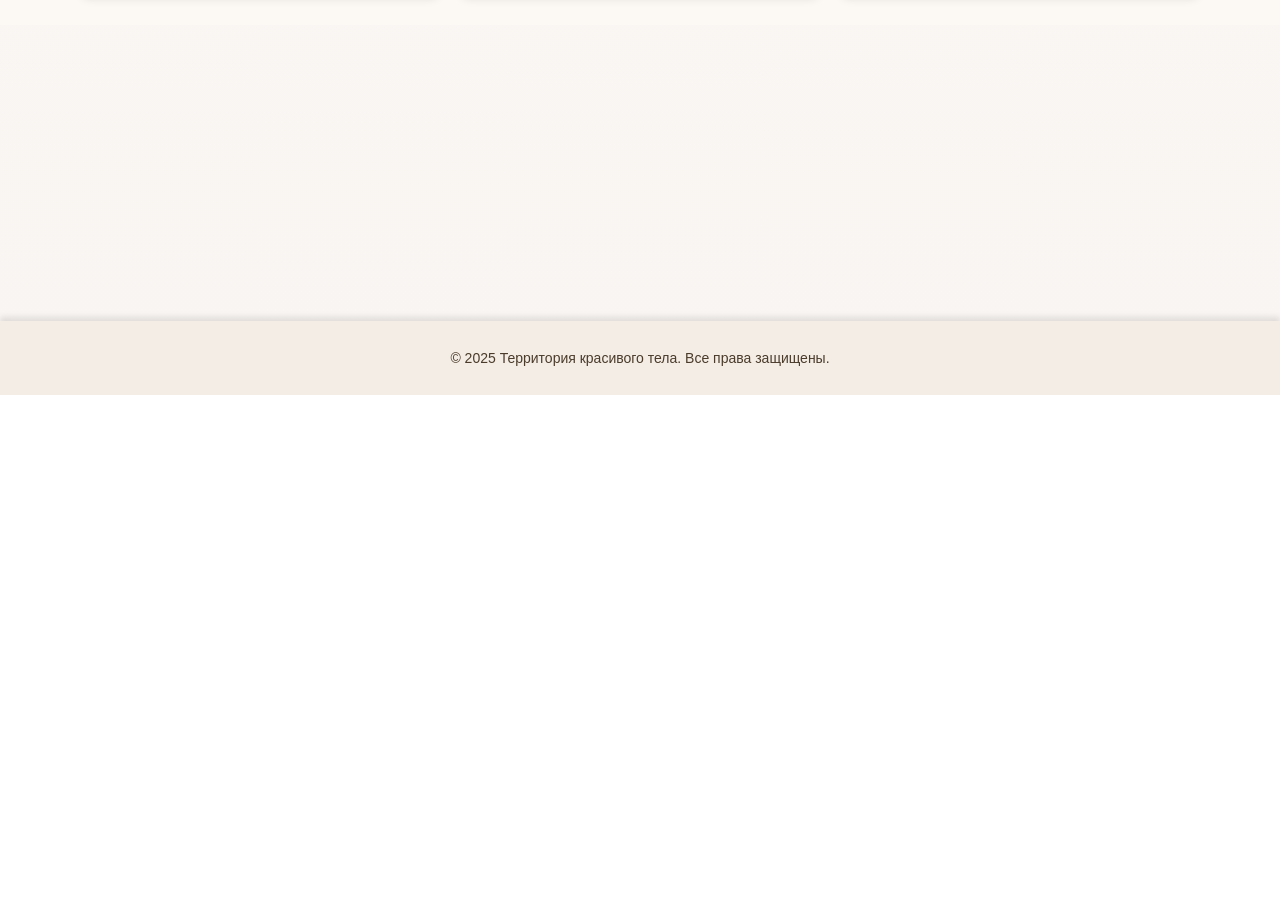
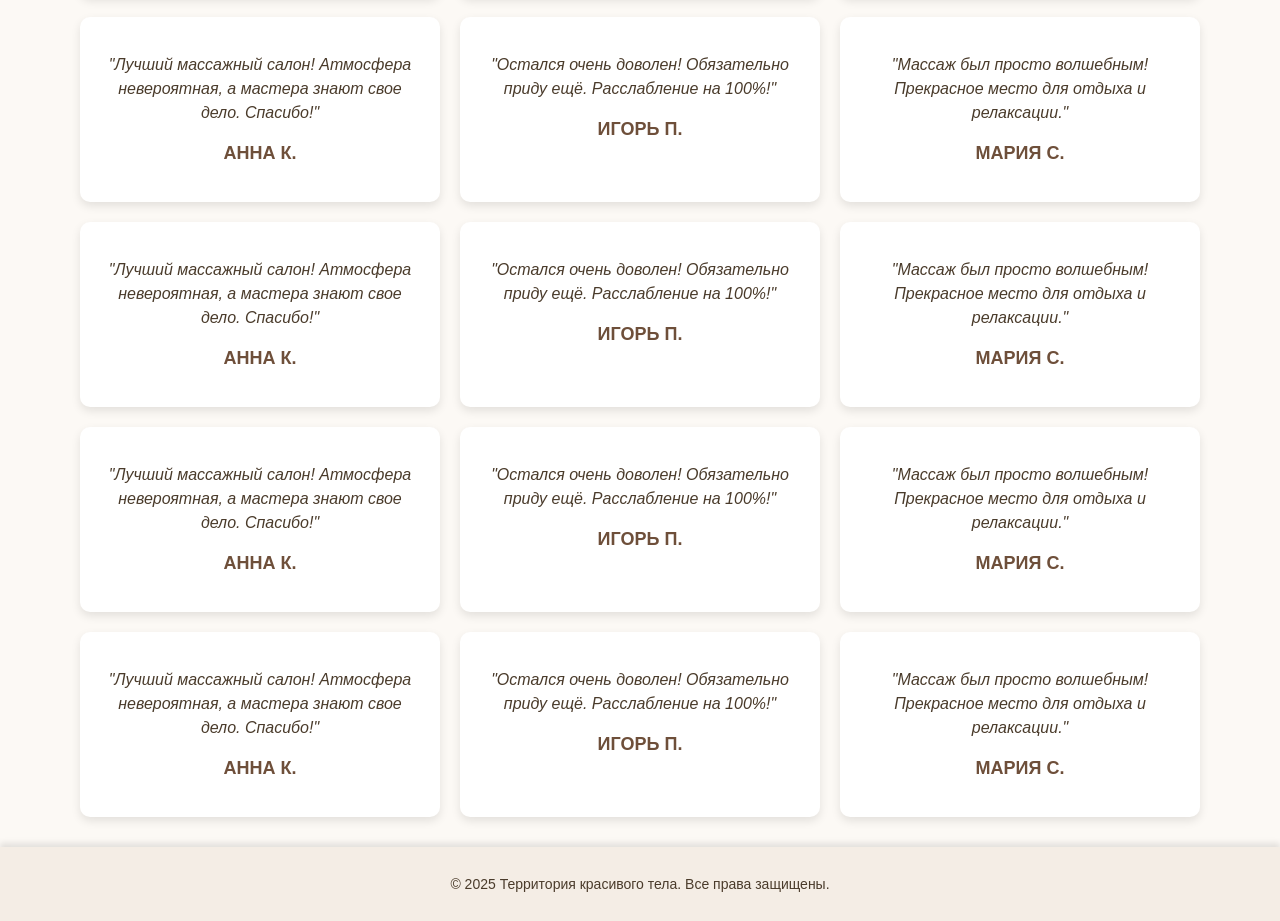
Before and after one commit to Matvei-Lise/dip_frontend, a website built with Vite: page src/pages/reviews.html in a window 1280 px wide. Shown: the part 405-1326 px from the top of the page. Before the commit the page ends 800 px from the top, so only its background shows below. Built offline with nearby package versions, Linux system fonts and the light colour scheme.

Commit message:
добавил отзывов и закрепил header

```diff
--- a/public/css/style.css
+++ b/public/css/style.css
@@ -35,6 +35,7 @@ body {
     min-height: 100vh;
     max-width: 1300px;
     scroll-behavior: smooth;
+    padding-top: 50px;
 }
 
 /* Улучшаем заголовки */
@@ -48,13 +49,14 @@ h3 {
 }
 header {
     width: 100%;
+    max-width: 1300px;
     box-sizing: border-box;
     padding: 15px;
     background: #f4ede5;
     display: flex;
     justify-content: center;
     align-items: center;
-    position: sticky;
+    position: fixed;
     top: 0;
     z-index: 1000;
     box-shadow: 0 4px 6px rgba(0, 0, 0, 0.1);
--- a/src/pages/reviews.html
+++ b/src/pages/reviews.html
@@ -75,6 +75,98 @@
             </p>
             <h3 class="review-author">Мария С.</h3>
           </div>
+          <div class="review-card">
+            <p class="review-text">
+              "Лучший массажный салон! Атмосфера невероятная, а мастера знают
+              свое дело. Спасибо!"
+            </p>
+            <h3 class="review-author">Анна К.</h3>
+          </div>
+
+          <div class="review-card">
+            <p class="review-text">
+              "Остался очень доволен! Обязательно приду ещё. Расслабление на
+              100%!"
+            </p>
+            <h3 class="review-author">Игорь П.</h3>
+          </div>
+
+          <div class="review-card">
+            <p class="review-text">
+              "Массаж был просто волшебным! Прекрасное место для отдыха и
+              релаксации."
+            </p>
+            <h3 class="review-author">Мария С.</h3>
+          </div>
+          <div class="review-card">
+            <p class="review-text">
+              "Лучший массажный салон! Атмосфера невероятная, а мастера знают
+              свое дело. Спасибо!"
+            </p>
+            <h3 class="review-author">Анна К.</h3>
+          </div>
+
+          <div class="review-card">
+            <p class="review-text">
+              "Остался очень доволен! Обязательно приду ещё. Расслабление на
+              100%!"
+            </p>
+            <h3 class="review-author">Игорь П.</h3>
+          </div>
+
+          <div class="review-card">
+            <p class="review-text">
+              "Массаж был просто волшебным! Прекрасное место для отдыха и
+              релаксации."
+            </p>
+            <h3 class="review-author">Мария С.</h3>
+          </div>
+          <div class="review-card">
+            <p class="review-text">
+              "Лучший массажный салон! Атмосфера невероятная, а мастера знают
+              свое дело. Спасибо!"
+            </p>
+            <h3 class="review-author">Анна К.</h3>
+          </div>
+
+          <div class="review-card">
+            <p class="review-text">
+              "Остался очень доволен! Обязательно приду ещё. Расслабление на
+              100%!"
+            </p>
+            <h3 class="review-author">Игорь П.</h3>
+          </div>
+
+          <div class="review-card">
+            <p class="review-text">
+              "Массаж был просто волшебным! Прекрасное место для отдыха и
+              релаксации."
+            </p>
+            <h3 class="review-author">Мария С.</h3>
+          </div>
+          <div class="review-card">
+            <p class="review-text">
+              "Лучший массажный салон! Атмосфера невероятная, а мастера знают
+              свое дело. Спасибо!"
+            </p>
+            <h3 class="review-author">Анна К.</h3>
+          </div>
+
+          <div class="review-card">
+            <p class="review-text">
+              "Остался очень доволен! Обязательно приду ещё. Расслабление на
+              100%!"
+            </p>
+            <h3 class="review-author">Игорь П.</h3>
+          </div>
+
+          <div class="review-card">
+            <p class="review-text">
+              "Массаж был просто волшебным! Прекрасное место для отдыха и
+              релаксации."
+            </p>
+            <h3 class="review-author">Мария С.</h3>
+          </div>
         </div>
       </div>
     </section>
```
Also changed, not shown: index.html (+1 -1 lines).
